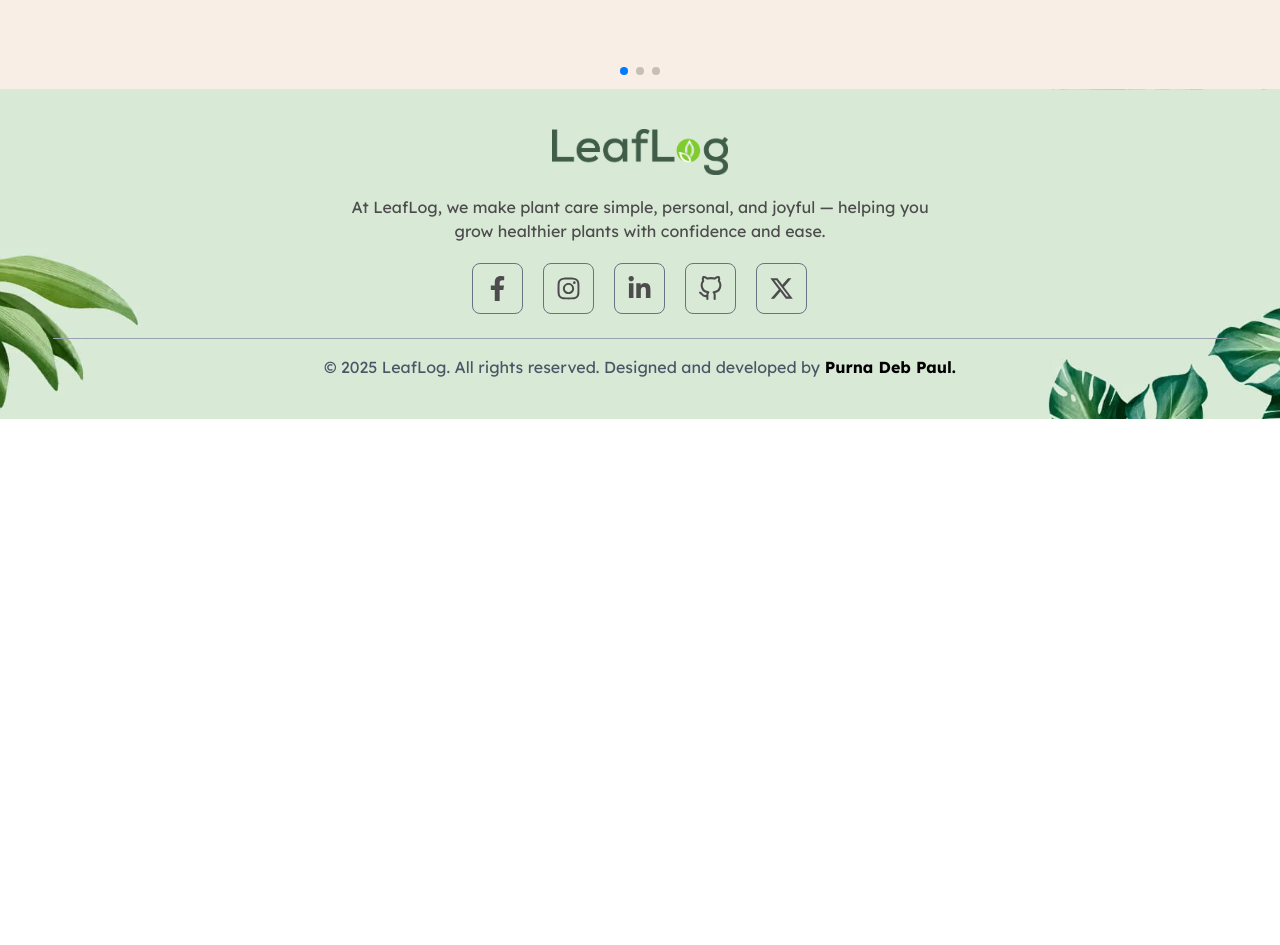
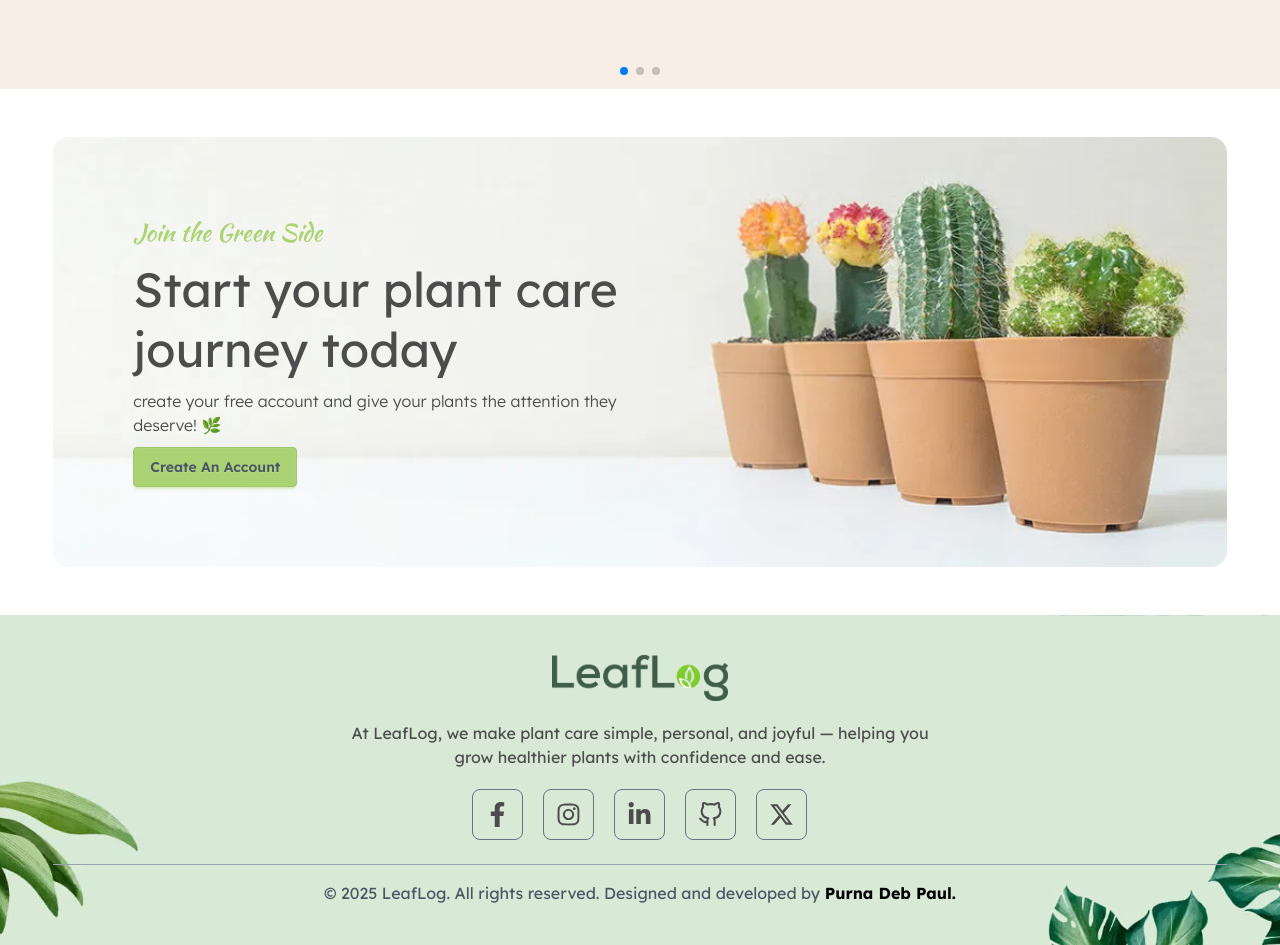
Before and after one commit to purnadebpaul64/leaflog-client, a React (Vite) app: page / in a window 1280 px wide. Shown: the part 560-1505 px from the top of the page. Before the commit the page ends 979 px from the top, so only its background shows below. Built offline with nearby package versions, Linux system fonts and the light colour scheme.

Commit message:
cta section added

```diff
--- /dev/null
+++ b/src/Components/AuthPageComponents/CtaSection.jsx
@@ -0,0 +1,34 @@
+import React from "react";
+import bg from "../../assets/cta-bg.webp";
+import { Link } from "react-router";
+
+const CtaSection = () => {
+  return (
+    <div
+      className="w-11/12 mx-auto py-20 px-20 bg-cover mb-12 rounded-2xl"
+      style={{ backgroundImage: `url(${bg})` }}
+    >
+      <div className="grid grid-cols-2">
+        <div className="space-y-2.5">
+          <h2 className="text-2xl text-primary">Join the Green Side</h2>
+          <h3 className="text-5xl leading-15">
+            Start your plant care journey today
+          </h3>
+          <h3 className="text-[16px] font-light">
+            create your free account and give your plants the attention they
+            deserve! 🌿
+          </h3>
+          <Link
+            to={"/auth/registration"}
+            className="btn btn-primary text-gray-600"
+          >
+            Create An Account
+          </Link>
+        </div>
+        <div></div>
+      </div>
+    </div>
+  );
+};
+
+export default CtaSection;
--- a/src/Pages/HomePage.jsx
+++ b/src/Pages/HomePage.jsx
@@ -1,10 +1,12 @@
 import React from "react";
 import HeroSection from "../Components/HomePageComponents/HeroSection";
+import CtaSection from "../Components/AuthPageComponents/CtaSection";
 
 const HomePage = () => {
   return (
-    <div>
+    <div className="space-y-12">
       <HeroSection></HeroSection>
+      <CtaSection></CtaSection>
     </div>
   );
 };
```
Also changed, not shown: src/assets/cta-bg.webp (added).
